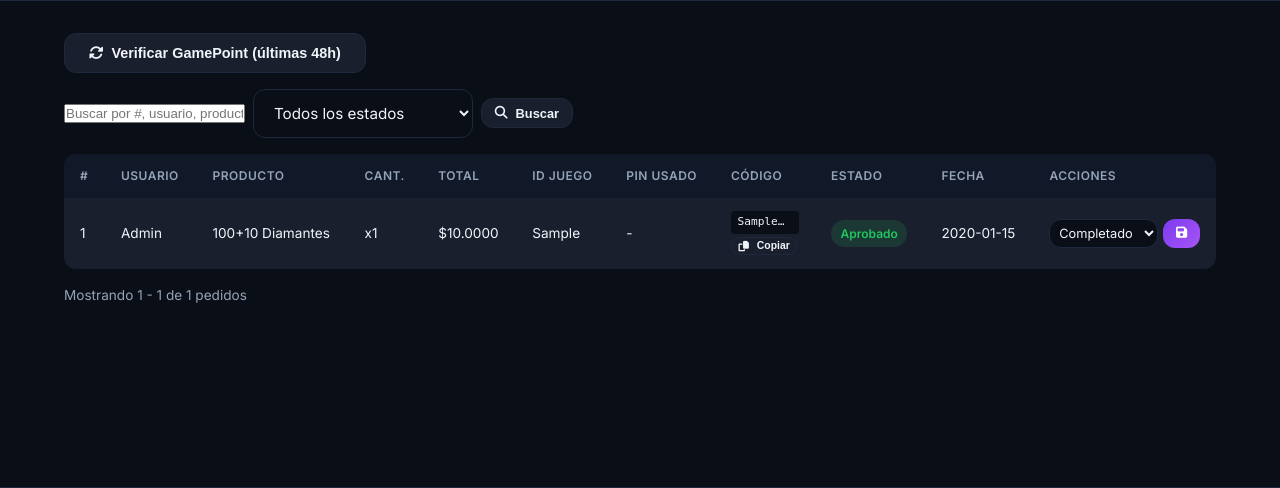
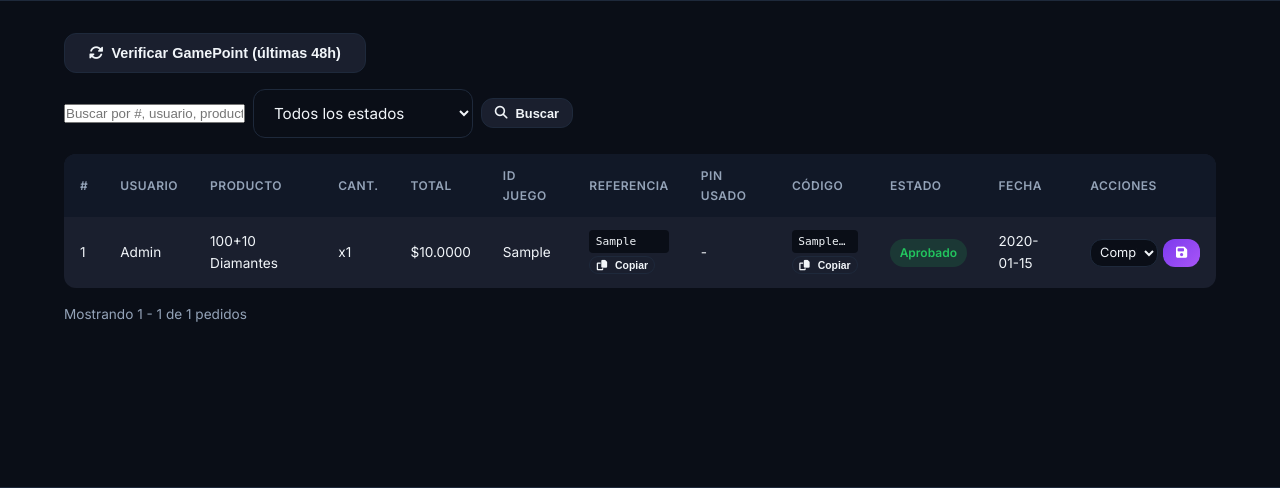
Before and after one commit to leomarbriceno25-a11y/gamersrevender, a Flask app: page /admin/pedidos in a window 1280 px wide. Shown: the part 252-740 px from the top of the page. Run offline with Flask 3, Linux system fonts and the light colour scheme; the visitor is signed in with stand-in values (Sample User, id 1); data comes from the database, SQL or seed files in the repository; tables that the repository leaves empty hold one stand-in row (values such as "Sample post"); data that the repository does not hold is empty.

Commit message:
Mostrar referencia proveedor en pedidos admin

```diff
--- a/templates/admin/pedidos.html
+++ b/templates/admin/pedidos.html
@@ -62,7 +62,7 @@
         <div class="table-responsive">
             <table class="table" id="tablaPedidos">
                 <thead>
-                    <tr><th>#</th><th>Usuario</th><th>Producto</th><th>Cant.</th><th>Total</th><th>ID Juego</th><th>PIN Usado</th><th>Código</th><th>Estado</th><th>Fecha</th><th>Acciones</th></tr>
+                    <tr><th>#</th><th>Usuario</th><th>Producto</th><th>Cant.</th><th>Total</th><th>ID Juego</th><th>Referencia</th><th>PIN Usado</th><th>Código</th><th>Estado</th><th>Fecha</th><th>Acciones</th></tr>
                 </thead>
                 <tbody>
                     {% for p in pedidos %}
@@ -74,6 +74,12 @@
                         <td>x{{ p.cantidad }}</td>
                         <td>${{ '%.4f'|format(p.total) }}</td>
                         <td>{{ p.id_juego or '-' }}</td>
+                        <td style="max-width:160px;">
+                            {% if p.referencia_externa %}
+                            <code style="background:var(--bg-primary);padding:0.15rem 0.4rem;border-radius:4px;font-size:0.7rem;word-break:break-all;display:block;max-width:150px;overflow:hidden;text-overflow:ellipsis;white-space:nowrap;" title="{{ p.referencia_externa }}">{{ p.referencia_externa[:18] }}{% if p.referencia_externa|length > 18 %}…{% endif %}</code>
+                            <button class="btn btn-sm btn-secondary" style="font-size:0.65rem;padding:0.15rem 0.4rem;margin-top:0.2rem;" data-referencia="{{ p.referencia_externa|e }}" onclick="copiarReferenciaDesdeBoton(this)"><i class="fas fa-copy"></i> Copiar</button>
+                            {% else %}-{% endif %}
+                        </td>
                         <td style="max-width:150px;">
                             {% if pines_por_pedido.get(p.id) %}
                             {% set pines_ped = pines_por_pedido[p.id] %}
@@ -171,6 +177,14 @@
                 btn.innerHTML = '<i class="fas fa-copy"></i> Copiar';
             }, 1500);
         }
+        function copiarReferenciaDesdeBoton(btn) {
+            var referencia = String(btn.getAttribute('data-referencia') || '');
+            navigator.clipboard.writeText(referencia);
+            btn.innerHTML = '✓ Copiada';
+            setTimeout(function () {
+                btn.innerHTML = '<i class="fas fa-copy"></i> Copiar';
+            }, 1500);
+        }
         function verCodigosDesdeBoton(btn) {
             var pedidoId = parseInt(btn.getAttribute('data-pedido-id') || '0', 10) || 0;
             if (!pedidoId) return;
```
